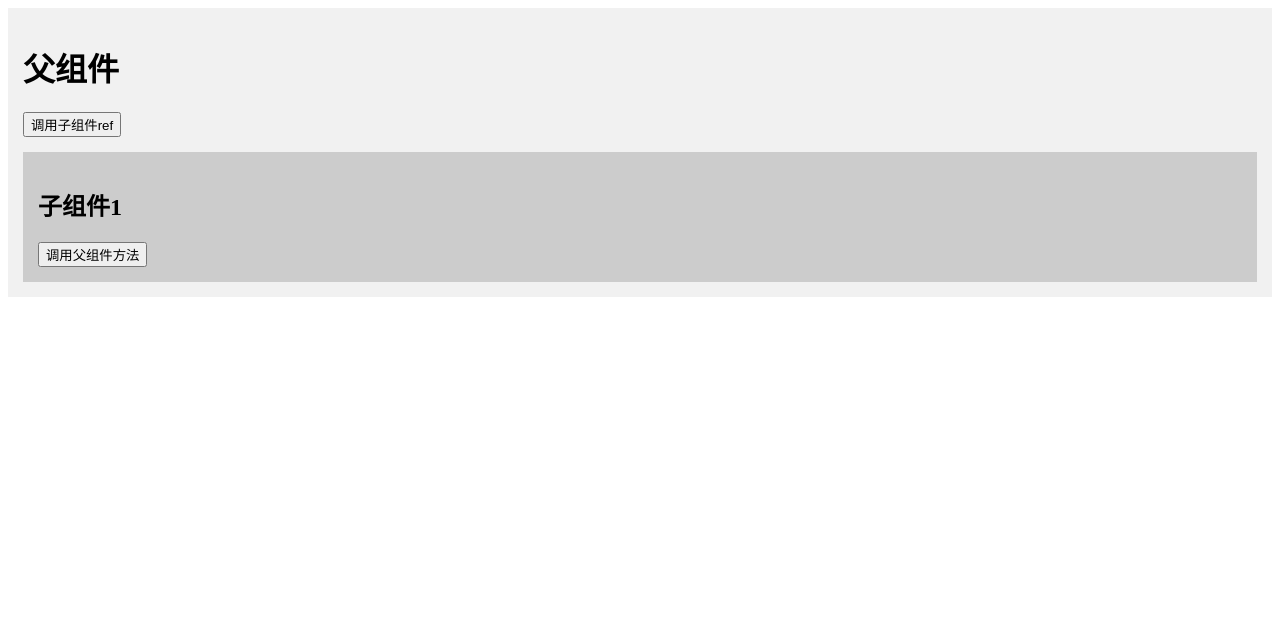
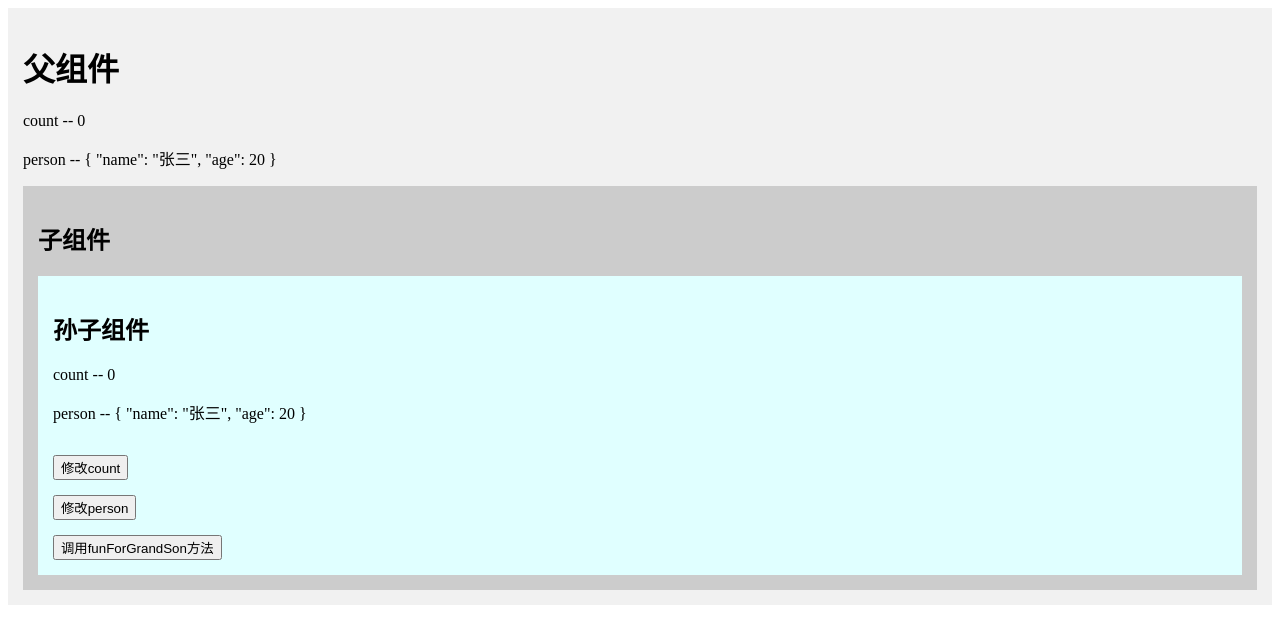
Before and after one commit to Jin0811/VueNote, a Vue app in the folder 04_Vue3/: page / in a window 1280 px wide. Shown: the top 644 px of the page. Built offline with nearby package versions, Linux system fonts and the light colour scheme.

Commit message:
feat: provide-inject实现组件通信

```diff
--- a/04_Vue3/src/App.vue
+++ b/04_Vue3/src/App.vue
@@ -42,7 +42,8 @@
 // import Demo from "./views/03_event-bus/Parent.vue"; // 全局事件总线
 // import Demo from "./views/04_v-model/Parent.vue"; // v-model
 // import Demo from "./views/05_attrs-listeners/Parent.vue"; // attrs-listeners
-import Demo from "./views/06_ref-children-parent/Parent.vue"; // ref-children-parent
+// import Demo from "./views/06_ref-children-parent/Parent.vue"; // ref-children-parent
+import Demo from "./views/07_provide-inject/Parent.vue"; // provide-inject
 
 import { ref } from "vue";
 export default {
--- /dev/null
+++ b/04_Vue3/src/views/07_provide-inject/Child.vue
@@ -0,0 +1,11 @@
+<template>
+  <div class="child">
+    <h2>子组件</h2>
+
+    <GrandSon />
+  </div>
+</template>
+
+<script setup>
+import GrandSon from "./GrandSon.vue";
+</script>
--- /dev/null
+++ b/04_Vue3/src/views/07_provide-inject/GrandSon.vue
@@ -0,0 +1,35 @@
+<template>
+  <div class="grand-son">
+    <h2>孙子组件</h2>
+    <p>count -- {{ count }}</p>
+    <p>person -- {{ person }}</p>
+
+    <div class="space"></div>
+    <button @click="updateCount">修改count</button>
+
+    <div class="space"></div>
+    <button @click="updatePerson">修改person</button>
+
+    <div class="space"></div>
+    <button @click="handleClick">调用funForGrandSon方法</button>
+  </div>
+</template>
+
+<script setup>
+import { inject } from "vue";
+
+const count = inject("count");
+const person = inject("person");
+const funForGrandSon = inject("funForGrandSon");
+
+const updateCount = () => {
+  count.value = count.value + 1;
+};
+const updatePerson = () => {
+  person.value.age++;
+  person.value.name = person.value.name + "-";
+};
+const handleClick = () => {
+  funForGrandSon();
+};
+</script>
--- /dev/null
+++ b/04_Vue3/src/views/07_provide-inject/Parent.vue
@@ -0,0 +1,28 @@
+<template>
+  <div class="parent">
+    <h1>父组件</h1>
+    <p>count -- {{ count }}</p>
+    <p>person -- {{ person }}</p>
+
+    <Child />
+  </div>
+</template>
+
+<script setup>
+/**
+ * vue提供了provide和inject，可以实现跨层级传递数据
+ */
+import Child from "./Child.vue";
+import { provide, ref } from "vue";
+
+const count = ref(0);
+const person = ref({ name: "张三", age: 20 });
+
+const funForGrandSon = () => {
+  console.log("Parent组件中的funForGrandSon");
+};
+
+provide("count", count);
+provide("person", person);
+provide("funForGrandSon", funForGrandSon);
+</script>
```
